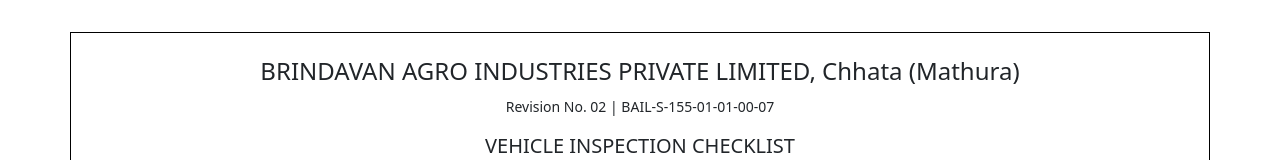
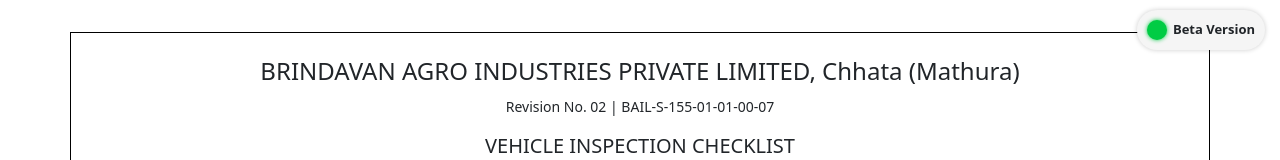
Before and after one commit to yashdaksh09/DMC-Project, a React (Vite) app in the folder Frontend/: page /own-vehicle in a window 1280 px wide. Shown: the top 160 px of the page. Built offline with nearby package versions, Linux system fonts and the light colour scheme.

Commit message:
Update File

```diff
--- a/Frontend/src/components/VehicleInspectionForm.jsx
+++ b/Frontend/src/components/VehicleInspectionForm.jsx
@@ -2,6 +2,7 @@
 import { useForm } from 'react-hook-form';
 import { yupResolver } from '@hookform/resolvers/yup';
 import * as yup from 'yup';
+import BetaBadge from '../../BetaBadge';
 
 
 const checklistItems = [
@@ -127,6 +128,9 @@
   };
 
   return (
+   <>
+   <BetaBadge/>
+
     <div className="container py-4" style={{ border: '1.5px solid black' }}>
       <div className="text-center mb-3">
         <h4>BRINDAVAN AGRO INDUSTRIES PRIVATE LIMITED, Chhata (Mathura)</h4>
@@ -285,6 +289,7 @@
         </div>
       </form>
     </div>
+    </>
   );
 }
 
```
